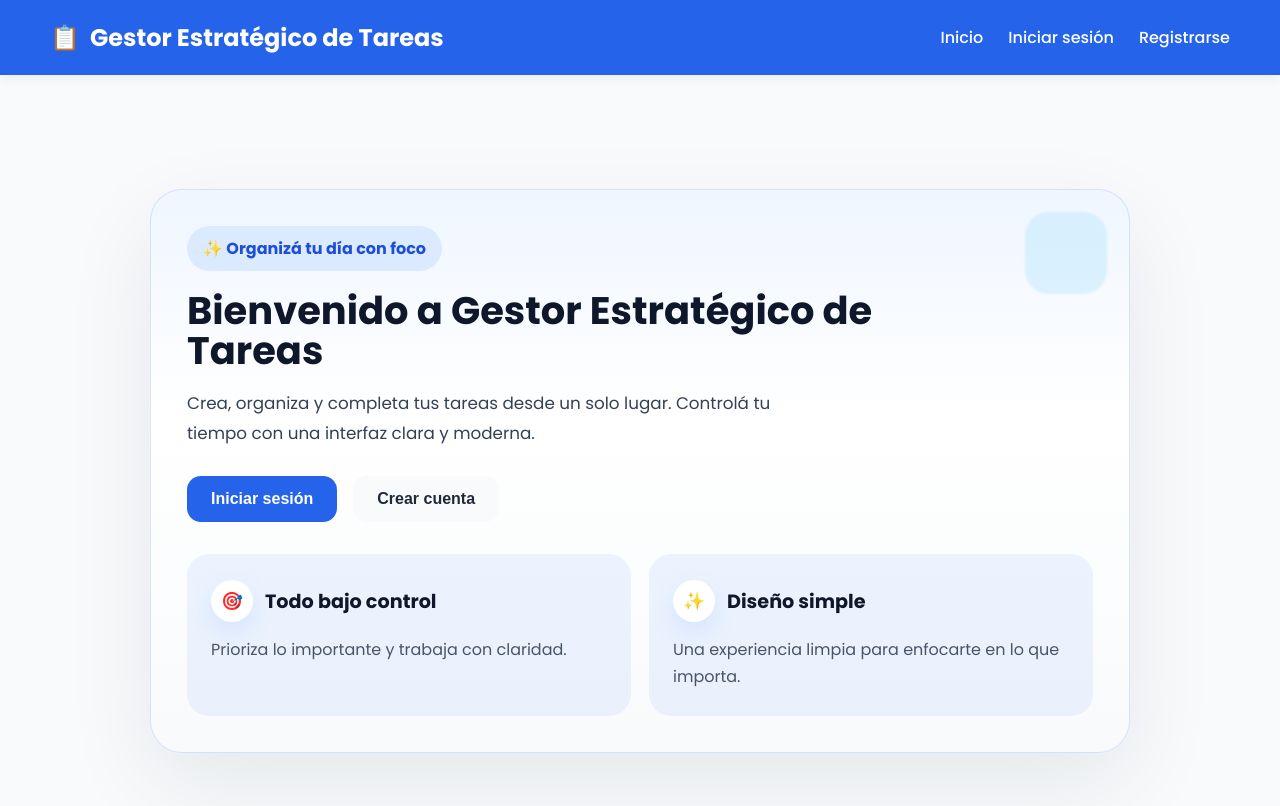
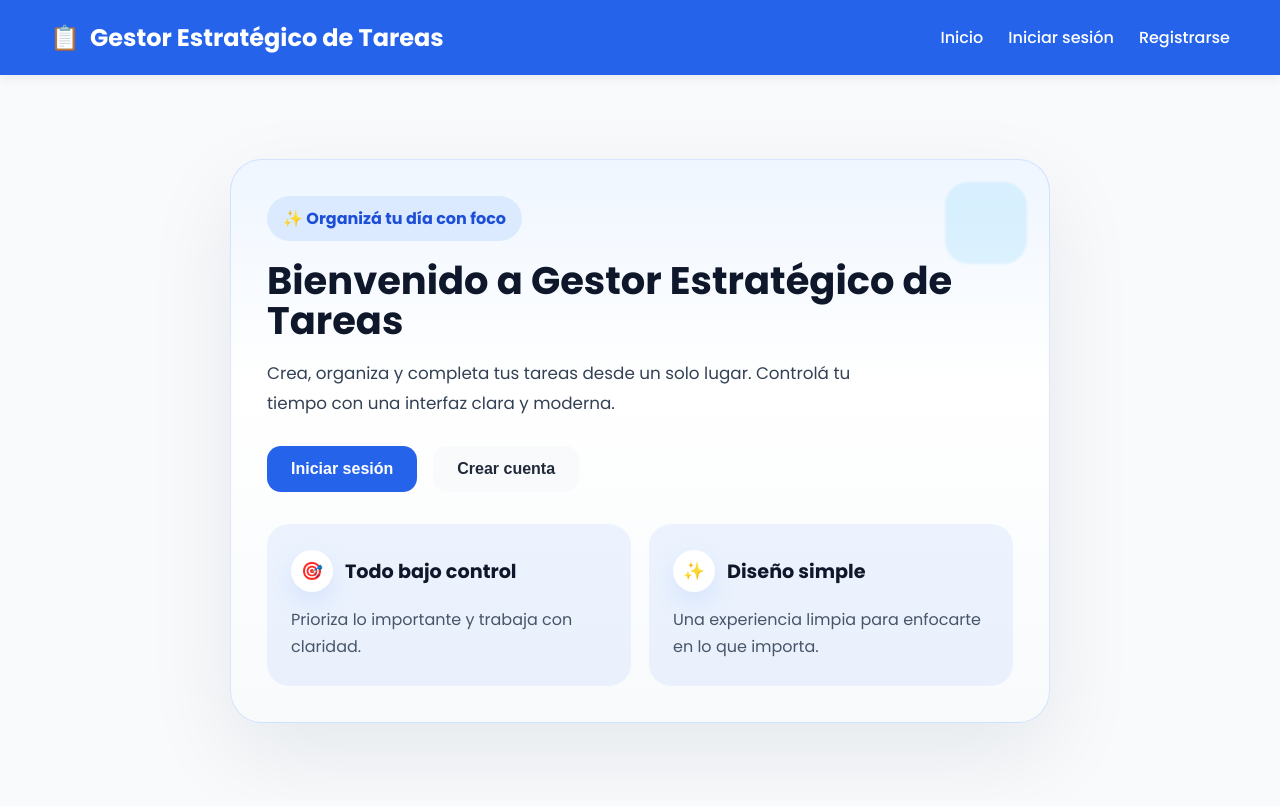
Before and after one commit to jsstagno90/ProyectoM4_JuanStagno, a React (Vite) app: page / in a window 1280 px wide. Shown: the top 806 px of the page. Built offline with nearby package versions, Linux system fonts and the light colour scheme; no server answers.

Commit message:
Proyecto finaliza, reduzco margin en la pagina de inicio, y max-width

```diff
--- a/src/index.css
+++ b/src/index.css
@@ -12,8 +12,8 @@ body {
 }
 
 .container {
-  max-width: 1200px;
-  margin: 50px auto;
+  max-width: 900px;
+  margin: 20px auto;
   padding: 0 20px;
 }
 
```
